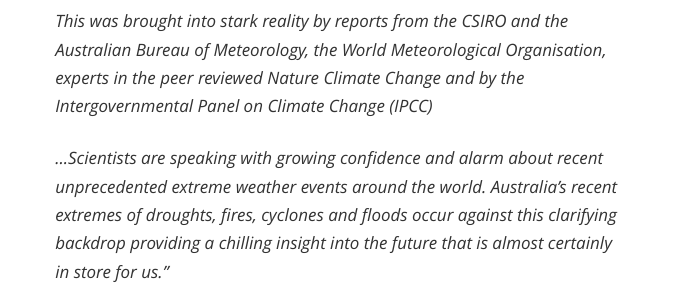
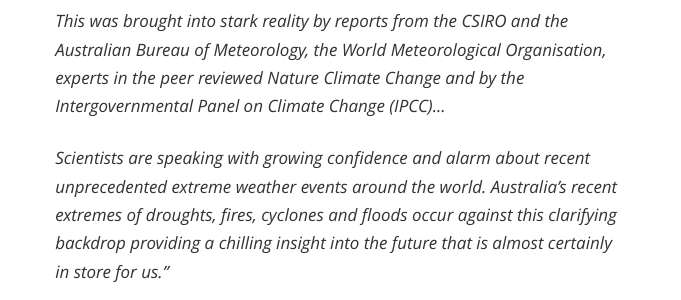
Before and after one commit to investigate/sceptical-climate, a Jekyll site: the page built from part-2/findings/04-09-extreme-weather.html, in a window 1280 px wide and 900 px high, scrolled down 4358 px. Shown: the part 194-494 px from the top of the window, without its empty margins (143-824 px from the left). Built offline with Jekyll 4.4.1, drawn with Linux system fonts in a browser that asks for light colours; nearby versions of some CDN libraries; Markdown is read by kramdown in place of the engine named in the settings; comment, search, counter and statistics services are not loaded; some of the changed lines change nothing that is shown.

Commit message:
moved ellipsis to end of prev sentence

```diff
--- a/part-2/findings/04-09-extreme-weather.html
+++ b/part-2/findings/04-09-extreme-weather.html
@@ -65,8 +65,8 @@
 	<em>The Age</em>, <a href="http://www.smh.com.au/world/winds-of-change-brewing-20120330-1w3ry.html"><em>SMH</em></a> and <em>The Courier Mail</em> published stories about the report and the ABC’s <a href="http://www.abc.net.au/lateline/content/2012/s3467037.htm"><em>Lateline</em></a> program did as well. The independent university based publication <a href="http://theconversation.com/climate-change-catastrophic-risk-and-disaster-law-6162"><em>The Conversation</em></a> published three stories referring to the report and independent online daily <a href="http://www.crikey.com.au/2012/03/30/cavalier-approach-to-climate-data-is-infuriating/"><em>Crikey</em></a> published a piece on March 30, 2012 by John Connor CEO of the Climate Institute that began:</p>
 	<blockquote>
 		<p>“Recent reports link current human and economic suffering to climate change occurring now and project much more if we fail efforts on mitigation and adaptation&#8230;Whether it is cavalier ignorance, reckless indifference or subconscious refusal to engage, it’d been a couple of weeks where the failure to even take a conservative risk management approach to the climate data is again infuriating, intriguing or downright sad.</p>
-		<p>This was brought into stark reality by reports from the CSIRO and the Australian Bureau of Meteorology, the World Meteorological Organisation, experts in the peer reviewed <em>Nature Climate Change</em> and by the Intergovernmental Panel on Climate Change (IPCC)</p>
-		<p>...Scientists are speaking with growing confidence and alarm about recent unprecedented extreme weather events around the world. Australia’s recent extremes of droughts, fires, cyclones and floods occur against this clarifying backdrop providing a chilling insight into the future that is almost certainly in store for us.”</p>
+		<p>This was brought into stark reality by reports from the CSIRO and the Australian Bureau of Meteorology, the World Meteorological Organisation, experts in the peer reviewed <em>Nature Climate Change</em> and by the Intergovernmental Panel on Climate Change (IPCC)...</p>
+		<p>Scientists are speaking with growing confidence and alarm about recent unprecedented extreme weather events around the world. Australia’s recent extremes of droughts, fires, cyclones and floods occur against this clarifying backdrop providing a chilling insight into the future that is almost certainly in store for us.”</p>
   </blockquote>
 	<p>Apart from <em>The Courier Mail</em>, the rest of the News Corp publications failed to report on the substance of the report.</p>
 	<p>On March 29, 2011, the ABC’s environmental reporter Conor Duffy broadcasted a story on <a href="http://www.abc.net.au/worldtoday/content/2012/s3466368.htm"><em>World Today</em></a> based on an interview with the right wing <a href="http://en.wikipedia.org/wiki/Institute_of_Public_Affairs">Insitute of Public Affairs’s</a> climate change spokesperson <a href="http://www.timwilson.com.au/">Tim Wilson</a> about a tip sheet sent out by the <a href="http://gc-ca.org/"><em>Global Campaign for Climate Action</em></a> to its many members suggesting ways they could maximise their efforts to publicise the IPCC. The GCCA suggested that even low certainty findings of increased disasters could be represented as ‘cause for alarm’. While this is an arguable position, it led Wilson to tell the ABC:</p>
```
